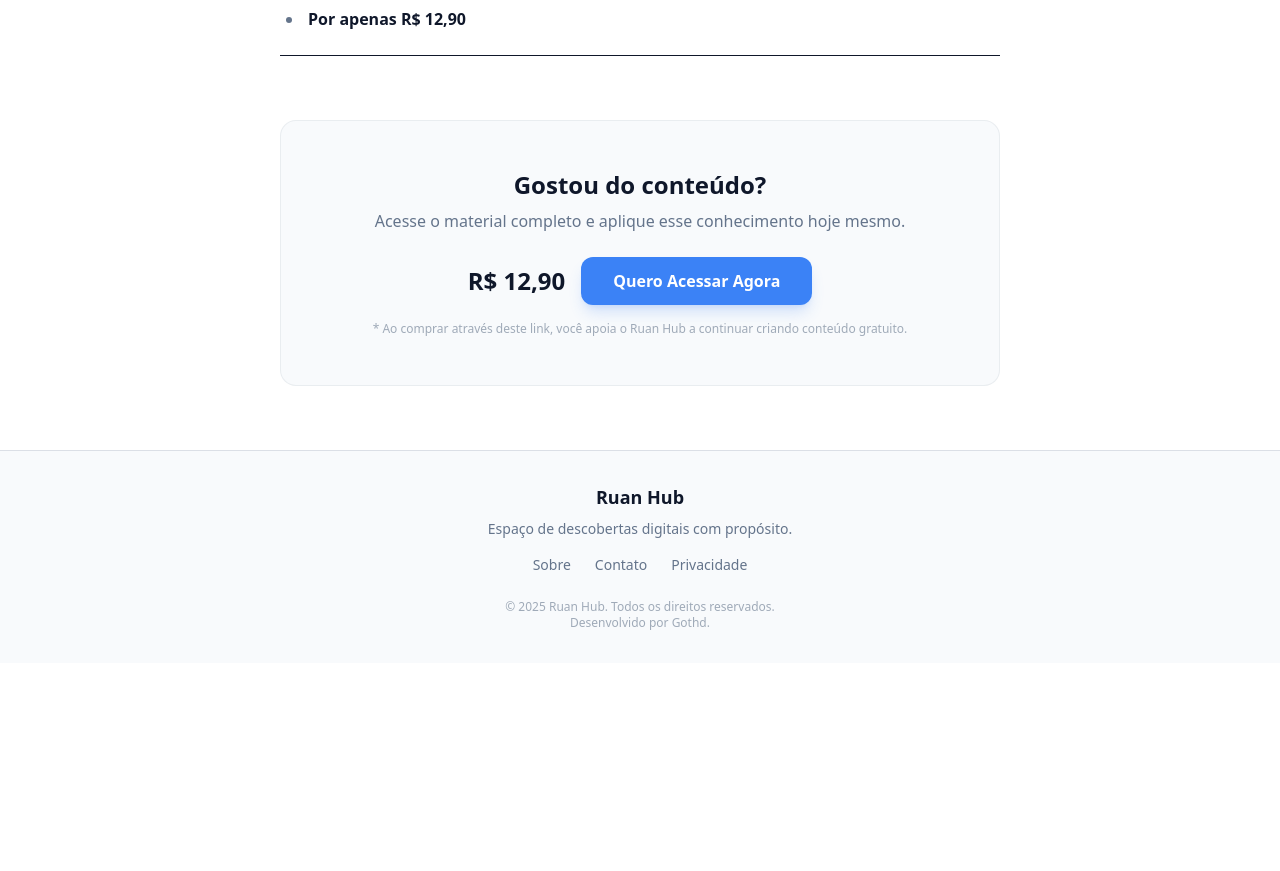
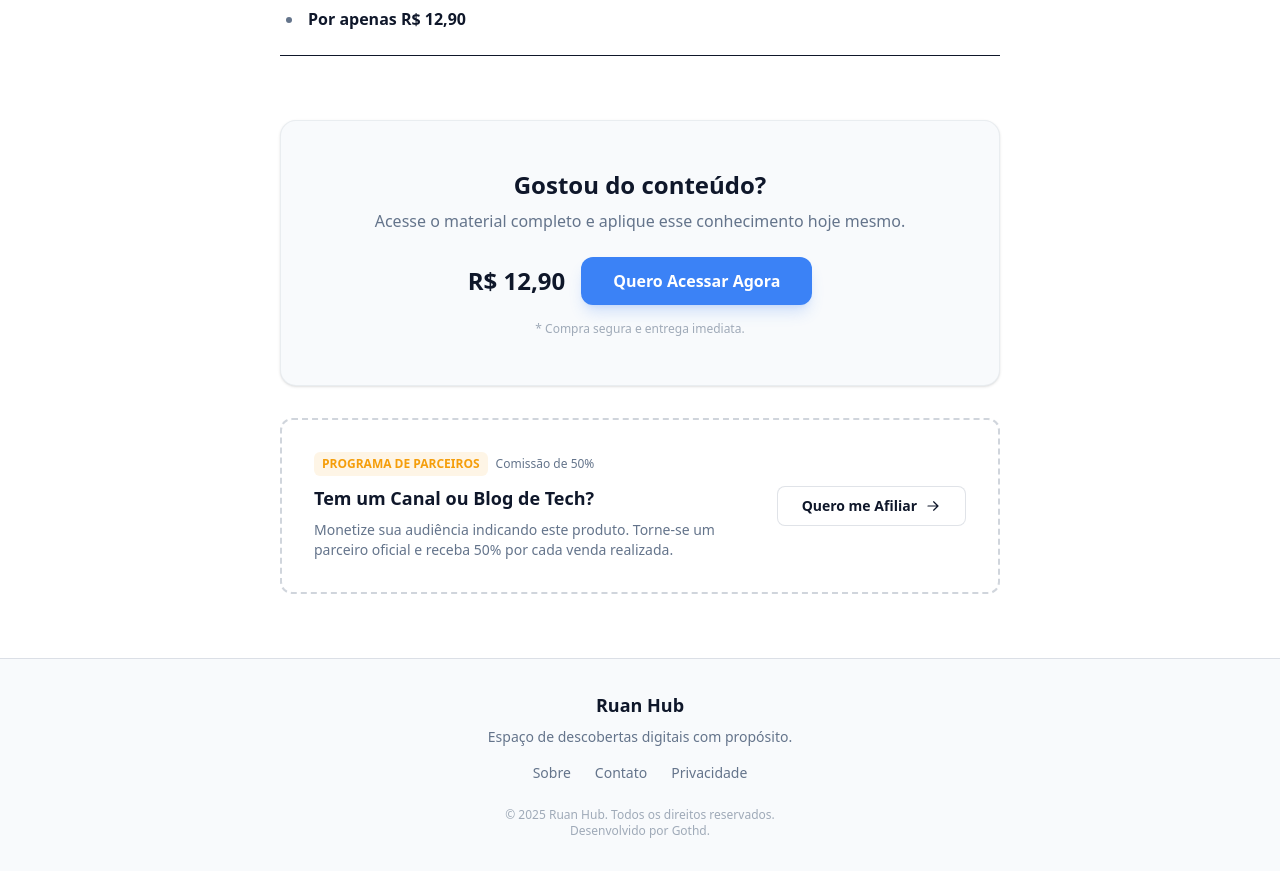
Before and after one commit to gothd/blog, a Next.js app: page /blog/pixel-art-pro in a window 1280 px wide. Shown: the part 1480-2351 px from the top of the page. Before the commit the page ends 2143 px from the top, so only its background shows below. Built offline with nearby package versions, Linux system fonts and the light colour scheme.

Commit message:
feat(product): implement affiliation CTA section with commission rate display for B2B partners

```diff
--- a/src/app/blog/[slug]/page.tsx
+++ b/src/app/blog/[slug]/page.tsx
@@ -121,9 +121,11 @@ export default async function BlogPostPage({ params }: PageProps) {
         />
       </div>
 
-      {/* CTA de Afiliação (Se tiver link e preço) */}
+      {/* ÁREA DE PRODUTO E AFILIAÇÃO */}
+      <div className="mt-16 space-y-8">
+        {/* 1. CTA PARA O CLIENTE FINAL (COMPRAR) */}
         {post.metadata.affiliateLink && (
-        <div className="mt-16 rounded-2xl bg-hub-light p-8 text-center md:p-12 border border-hub-gray/10">
+          <div className="rounded-2xl bg-hub-light p-8 text-center shadow-sm border border-hub-gray/10 md:p-12">
             <h3 className="mb-2 text-2xl font-bold text-hub-dark">
               Gostou do conteúdo?
             </h3>
@@ -149,11 +151,68 @@ export default async function BlogPostPage({ params }: PageProps) {
             </div>
 
             <p className="mt-4 text-xs text-hub-gray/60">
-            * Ao comprar através deste link, você apoia o Ruan Hub a continuar
-            criando conteúdo gratuito.
+              * Compra segura e entrega imediata.
             </p>
           </div>
         )}
+
+        {/* 2. CTA AFILIADO */}
+        {post.metadata.affiliationLink && (
+          <div className="relative overflow-hidden rounded-xl border-2 border-dashed border-hub-gray/30 bg-white p-6 transition-colors hover:border-hub-tech/50 hover:bg-hub-light/50 md:p-8">
+            <div className="flex flex-col gap-6 md:flex-row md:items-center md:justify-between">
+              <div className="space-y-2">
+                <div className="flex items-center gap-2">
+                  <span className="rounded-md bg-hub-economy/10 px-2 py-1 text-xs font-bold uppercase text-hub-economy">
+                    Programa de Parceiros
+                  </span>
+                  {post.metadata.commissionRate && (
+                    <span className="text-xs font-medium text-hub-gray">
+                      Comissão de {post.metadata.commissionRate}
+                    </span>
+                  )}
+                </div>
+
+                {/* TÍTULO DINÂMICO OU GENÉRICO */}
+                <h4 className="text-lg font-bold text-hub-dark">
+                  {post.metadata.affiliationTitle ||
+                    'Você é Criador de Conteúdo?'}
+                </h4>
+
+                <p className="text-sm text-hub-gray max-w-md">
+                  Monetize sua audiência indicando este produto. Torne-se um
+                  parceiro oficial e receba
+                  {post.metadata.commissionRate
+                    ? ` ${post.metadata.commissionRate} `
+                    : ' comissão '}
+                  por cada venda realizada.
+                </p>
+              </div>
+
+              <a
+                href={post.metadata.affiliationLink}
+                target="_blank"
+                rel="noopener noreferrer"
+                className="group flex min-h-10 items-center justify-center gap-2 whitespace-nowrap rounded-lg border border-hub-gray/20 bg-white px-6 text-sm font-semibold text-hub-dark transition-all hover:border-hub-dark hover:bg-hub-dark hover:text-white focus-visible:outline-none focus-visible:ring-2 focus-visible:ring-hub-dark focus-visible:ring-offset-2"
+              >
+                <span>Quero me Afiliar</span>
+                {/* Ícone de "Handshake" ou Seta */}
+                <svg
+                  xmlns="http://www.w3.org/2000/svg"
+                  viewBox="0 0 20 20"
+                  fill="currentColor"
+                  className="h-4 w-4 transition-transform group-hover:translate-x-1"
+                >
+                  <path
+                    fillRule="evenodd"
+                    d="M3 10a.75.75 0 01.75-.75h10.638L10.23 5.29a.75.75 0 111.04-1.08l5.5 5.25a.75.75 0 010 1.08l-5.5 5.25a.75.75 0 11-1.04-1.08l4.158-3.96H3.75A.75.75 0 013 10z"
+                    clipRule="evenodd"
+                  />
+                </svg>
+              </a>
+            </div>
+          </div>
+        )}
+      </div>
     </article>
   );
 }
--- a/src/content/pixel-art-pro.mdx
+++ b/src/content/pixel-art-pro.mdx
@@ -6,6 +6,11 @@ category: 'tecnologia'
 price: 'R$ 12,90'
 affiliateLink: 'https://seulinkdecheckout.com/pixel-art-pro'
 image: '/images/pixel-art-pro-cover.jpg'
+
+# NOVOS DADOS
+affiliationLink: 'https://app-vlc.hotmart.com/affiliate-recruiting/view/4456C103062104'
+commissionRate: '50%'
+affiliationTitle: 'Tem um Canal ou Blog de Tech?'
 ---
 
 ## 💻 Pixel Art Pro: Construa um Editor Profissional em uma Tarde (React + TS)
--- a/src/lib/posts.ts
+++ b/src/lib/posts.ts
@@ -4,13 +4,19 @@ import path from 'path';
 
 export interface PostMetadata {
   title: string;
-  description: string; // SEO Description (Frontmatter)
-  excerpt: string; // UI Description (Gerado do Conteúdo)
+  description: string;
+  excerpt: string;
   date: string;
   category: 'tecnologia' | 'saude' | 'economia' | 'sociedade' | 'cultura';
   image?: string;
-  affiliateLink?: string;
+  affiliateLink?: string; // Link para COMPRAR
   price?: string;
+
+  // NOVOS CAMPOS PARA PARCEIROS
+  affiliationLink?: string; // Link para SE AFILIAR (Revender)
+  commissionRate?: string; // Ex: "50%"
+  affiliationTitle?: string; // Título personalizado do box de afiliação
+
   slug: string;
 }
 
```
Lines whose indentation alone changed are shown as unchanged.
